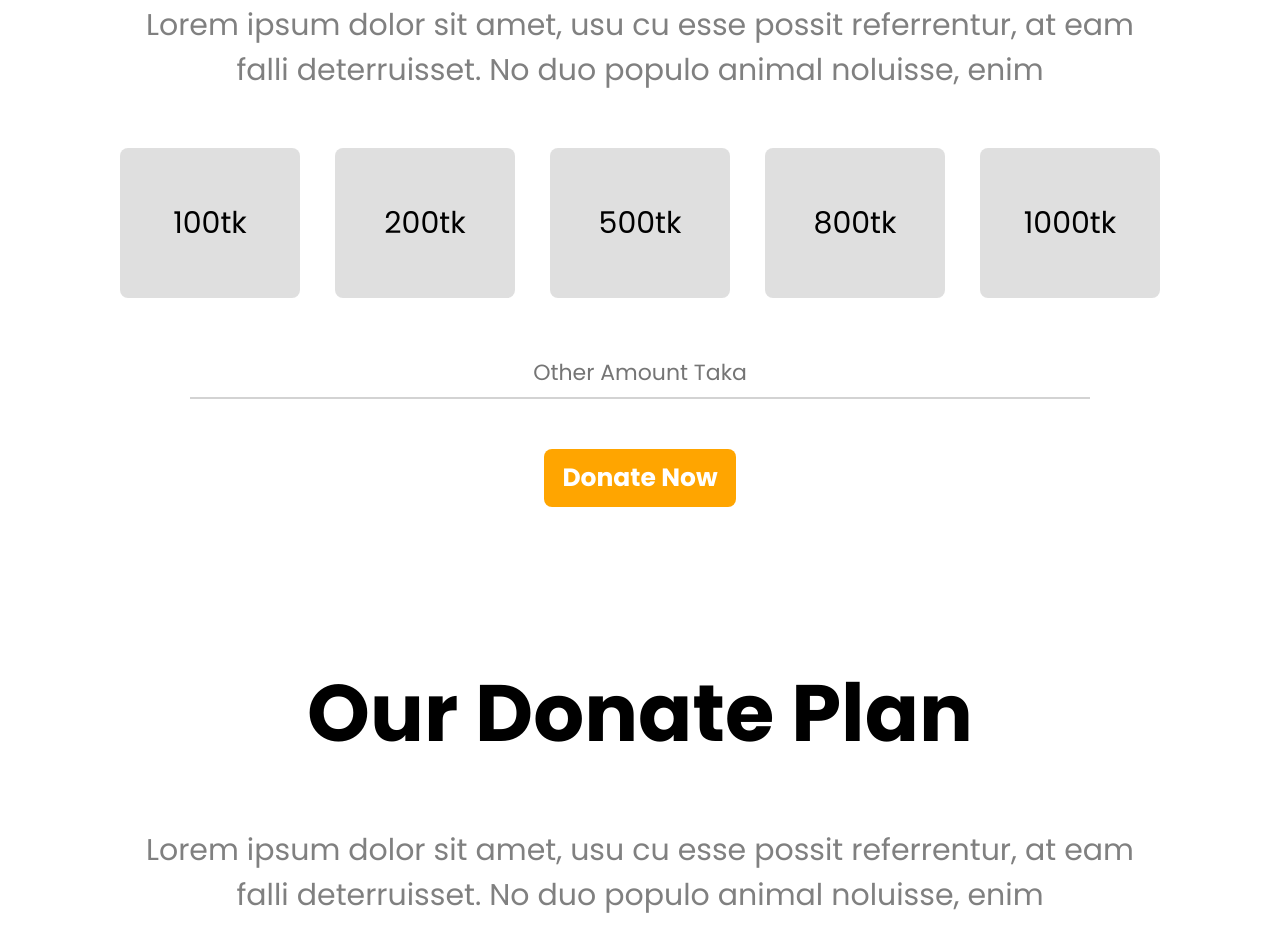
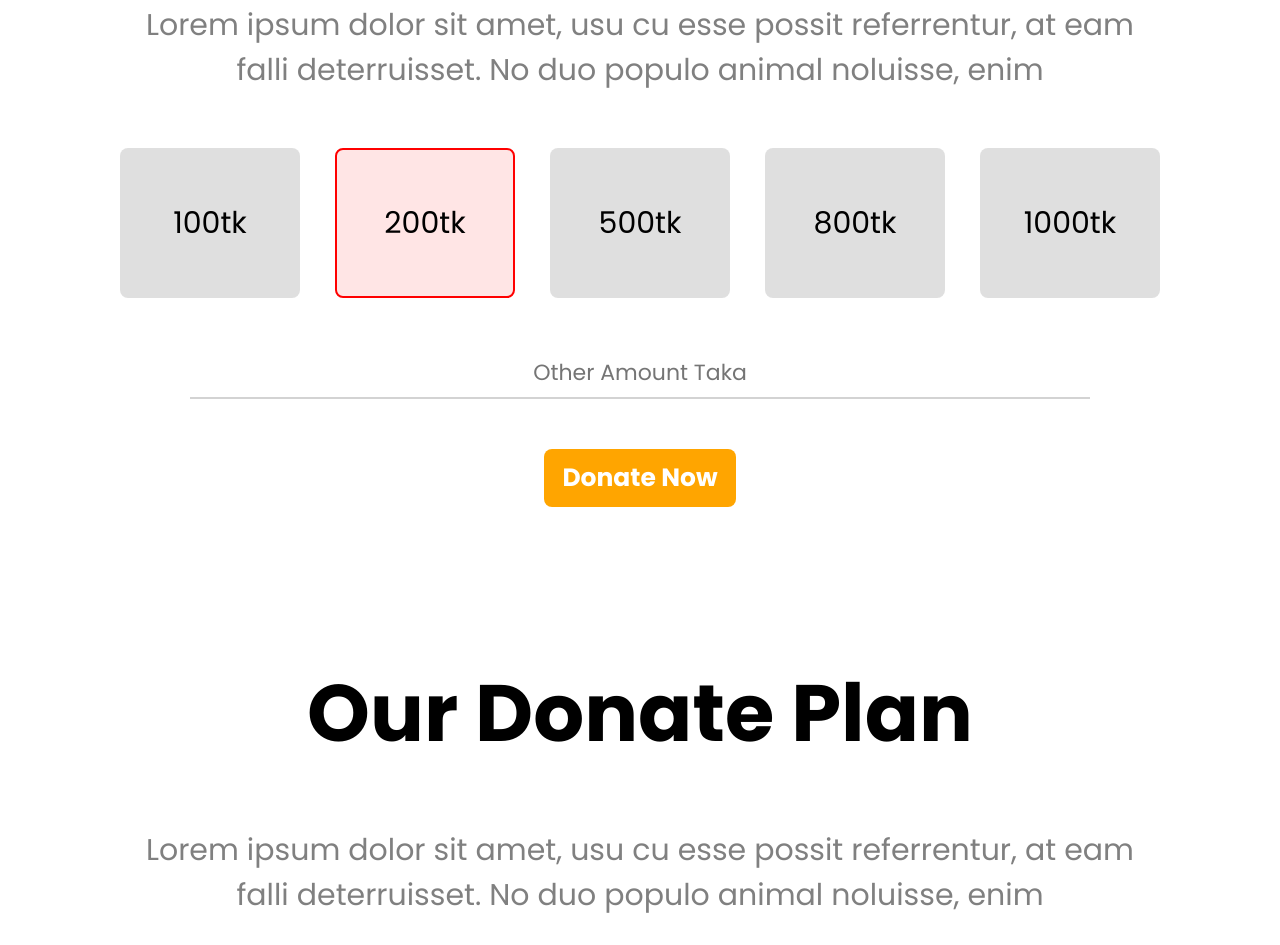
Before and after one commit to Shahariarshanto/Donation, a plain HTML site: page index.html in a window 1280 px wide. Shown: the part 972-1917 px from the top of the page. Drawn offline with Linux system fonts and the light colour scheme; a web font is replaced by a local one.

Commit message:
selected amount fixed

```diff
--- a/styles/style.css
+++ b/styles/style.css
@@ -84,6 +84,10 @@
   justify-content: center;
   font-size: 30px;
   border-radius: 8px;
+}
+.amount-card p:nth-child(2) {
+  border: 2px solid red;
+  background-color: rgba(255, 0, 0, 0.1);
 }
 .donation-amount > input {
   margin-bottom: 50px 0;
```
